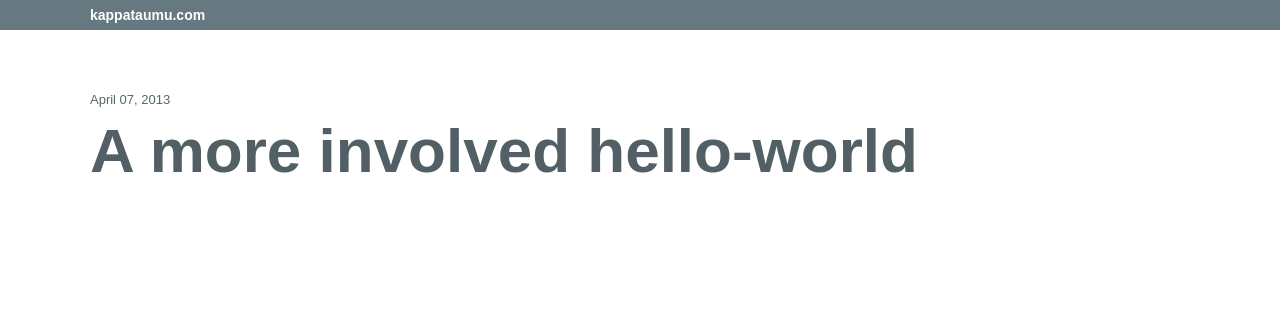
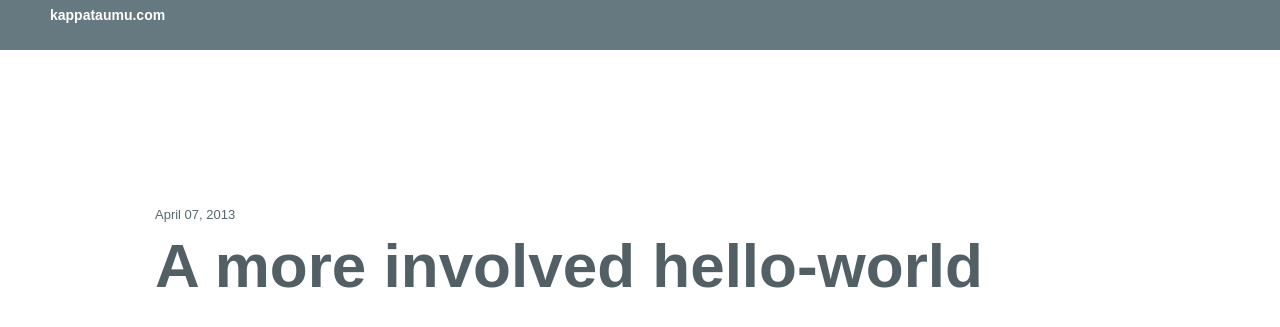
Before and after one commit to ik-fractel/kappataumu.github.com, a Jekyll site: the page built from index.html, in a window 1280 px wide. Shown: the top 327 px of the page. Built offline with Jekyll 4.4.1, drawn with Linux system fonts in a browser that asks for light colours.

Commit message:
More semantic changes and untangling

```diff
--- a/_layouts/default.html
+++ b/_layouts/default.html
@@ -10,14 +10,13 @@
 </head>
 <body>
 
-  <div id='container'>
-
     <header>
       <nav>
         <a href="{{site.baseurl}}" class="title">kappataumu.com</a>
       </nav>
     </header>
 
+  <div id='container'>
     <div id='main'>{{content}}</div>
   </div>
 
--- a/app.css
+++ b/app.css
@@ -125,12 +125,12 @@ p {
 
 /* Top Branding/Navigation */
 header {
-  position: absolute;
-  top: 0;
-  right: 0;
-  left: 0;
-  padding: 0 40px;
-  height: 30px;
+  /*position: absolute;*/
+  /*top: 0;*/
+  /*right: 0;*/
+  /*left: 0;*/
+  /*padding: 0 40px;*/
+  height: 50px;
   background: #667880;
   overflow: visible;
   }
@@ -181,7 +181,7 @@ vertical margins (top and bottom) to add spacing, else those margins get added t
 and your footer gets pushed down a bit more, creating vertical scroll bars in the browser */
 
 #container {
-  min-height: 100%;
+  padding: 5em;
   }
 
 #footer {
```
